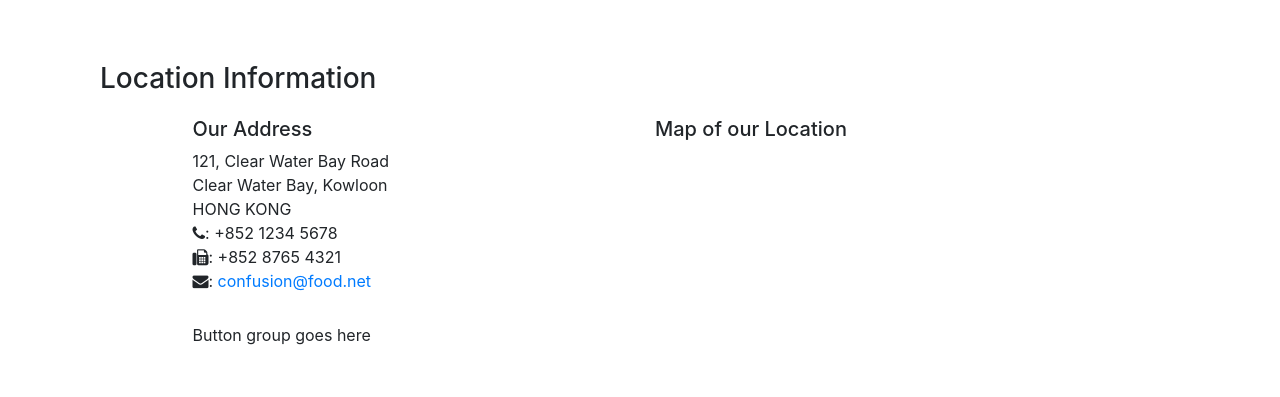
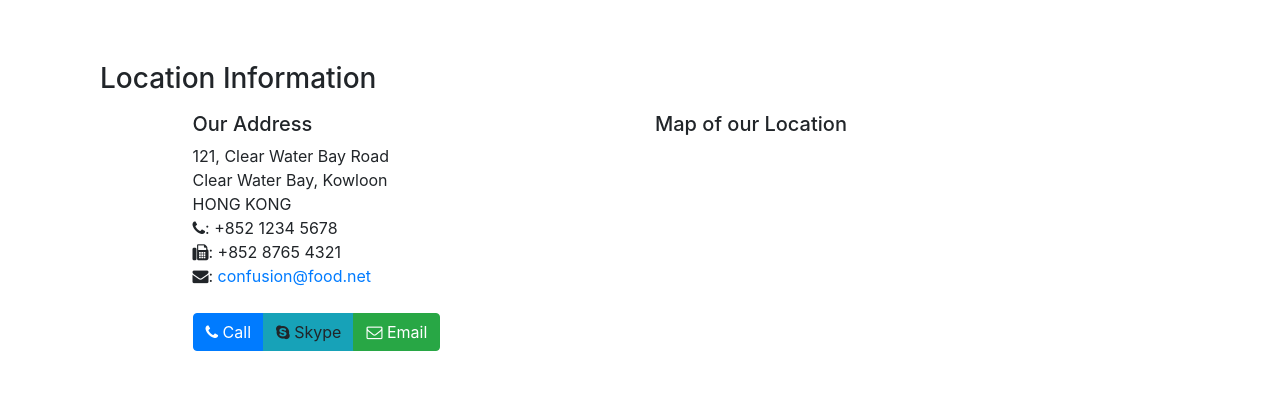
Before and after one commit to prabeous73/bootstrap-practice, a website: page contactus.html in a window 1280 px wide. Shown: the part 403-800 px from the top of the page. Drawn offline with nearby package versions, Linux system fonts and the light colour scheme.

Commit message:
added button group

```diff
--- a/contactus.html
+++ b/contactus.html
@@ -3,7 +3,7 @@
 
 <head>
 
-    <title>Ristorante Con Fusion: About Us</title>
+    <title>Ristorante Con Fusion: Contact Us</title>
     <!-- Required meta tags always come first -->
     <meta charset="utf-8">
     <meta name="viewport" content="width=device-width, initial-scale=1, shrink-to-fit=no">
@@ -79,7 +79,12 @@
                 <h5>Map of our Location</h5>
             </div>
             <div class="col-12 col-sm-11 offset-sm-1">
-                Button group goes here
+                <!-- button group here -->
+                <div class="btn-group" role="group">
+                    <a role="button" class="btn btn-primary" href="tel:+918765432109"><i class="fa fa-phone"></i> Call</a>
+                    <a role="button" class="btn btn-info"><i class="fa fa-skype"></i> Skype</a>
+                    <a role="button" class="btn btn-success" href="mailto:confusion@food.net"><i class="fa fa-envelope-o"></i> Email</a>
+                </div>
             </div>
         </div>
 
```
